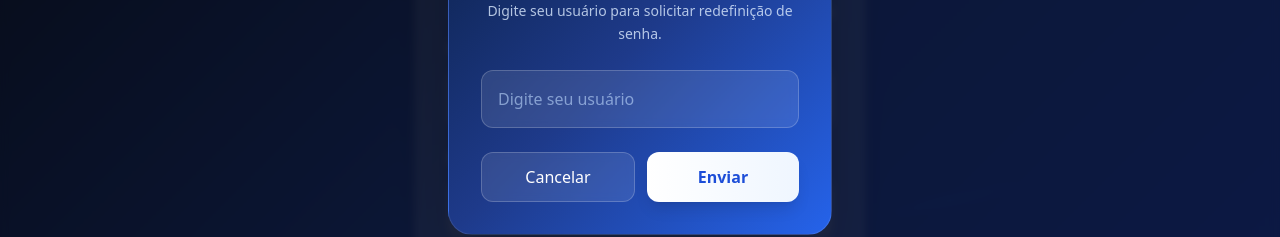
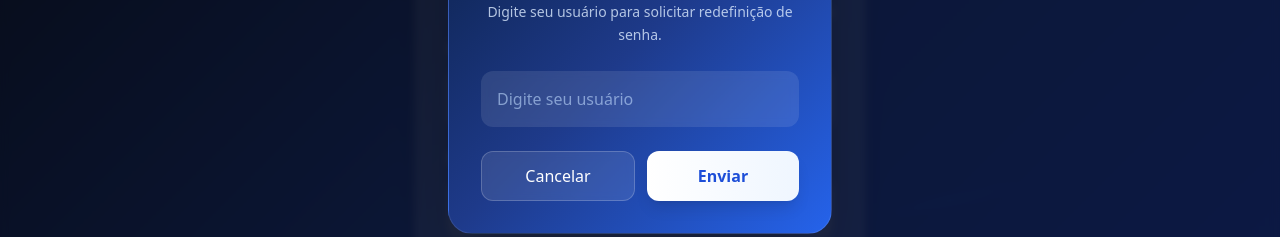
Before and after one commit to victorsilvsa/Embalagens-ODS-T, a plain HTML site: page Versão mais atual/index.html in a window 1280 px wide. Both pictures are taken after a click on the button "Esqueci minha senha". Shown: the part 359-596 px from the top of the page. Drawn offline with nearby package versions, Linux system fonts and the light colour scheme; no server answers.

Commit message:
Update style.css

```diff
--- a/Versão mais atual/style.css
+++ b/Versão mais atual/style.css
@@ -1,3 +1,19 @@
+/* Desabilita o highlight de toque em todos os elementos (incluindo inputs) */
+* {
+  -webkit-tap-highlight-color: transparent; /* Remove a listra laranja no iOS/Android */
+  -webkit-user-select: none; /* Impede seleção de texto/elemento */
+  -moz-user-select: none;
+  -ms-user-select: none;
+  user-select: none;
+}
+
+/* Específico para inputs, se quiser reforçar */
+input, textarea, select {
+  -webkit-tap-highlight-color: transparent;
+  -webkit-user-select: none;
+  outline: none; /* Remove qualquer outline padrão */
+  border: none; /* Opcional: remove borda se quiser um visual limpo */
+}
 
 
         /* Scrollbar simples e leve */
@@ -1105,4 +1121,5 @@ textarea:focus,
 select:focus {
   border-color: #2563eb; /* Azul */
   box-shadow: 0 0 0 2px rgba(37, 99, 235, 0.2);
+
 }
```
